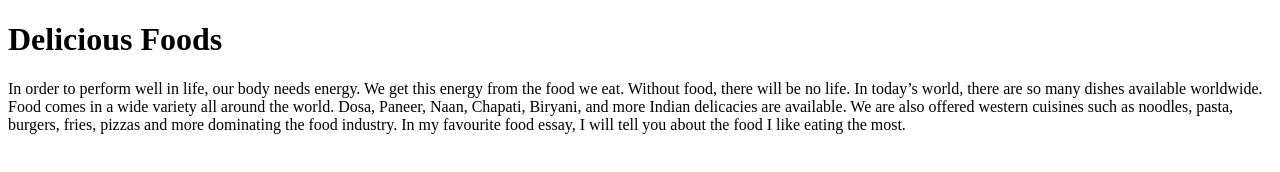
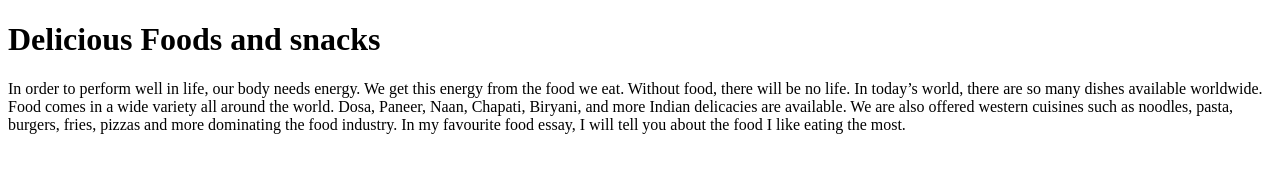
Before and after one commit to bbishal10/class_activity, a plain HTML site: page index.html in a window 1280 px wide. Drawn offline with Linux system fonts and the light colour scheme.

Commit message:
Changed foods to snaacks in index.html

```diff
--- a/index.html
+++ b/index.html
@@ -6,7 +6,7 @@
     <title>Document</title>
 </head>
 <body>
-    <h1>Delicious Foods</h1>
+    <h1>Delicious Foods and snacks</h1>
     <p>In order to perform well in life, our body needs energy.
         We get this energy from the food we eat. Without food,
         there will be no life. In today’s world, there are so many
```
